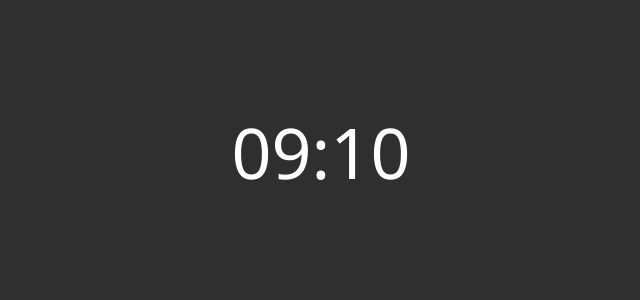
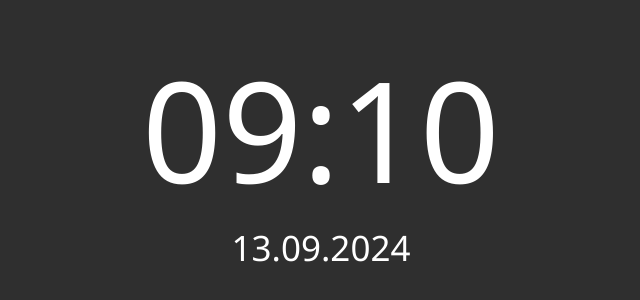
Before and after one commit to kimgnguyen/time, a plain HTML site: page index.html in a window 1280 px wide. Shown: the part 248-548 px from the top of the page, without its empty margins (319-959 px from the left). Drawn offline with Linux system fonts and the light colour scheme.

Commit message:
Update index.html

```diff
--- a/index.html
+++ b/index.html
@@ -3,28 +3,55 @@
 <head>
   <meta charset="UTF-8">
   <meta name="viewport" content="width=device-width, initial-scale=1.0">
-  <title>Time</title>
+  <title>Date and Time</title>
   <link rel="stylesheet" href="css/style.css">
   <style>
-    .mid {
-      margin-right: 10px;
+    body {
+      display: flex;
+      justify-content: center;
+      align-items: center;
+      height: 100vh;
+      margin: 0;
+    }
+
+    .current-time {
+      text-align: center;
+    }
+
+    .date {
+      font-size: .5em; /* Smaller font size for the date */
+    }
+
+    .time {
+      font-size: 2em; /* Larger font size for the time */
     }
   </style>
 </head>
 <body>
     <div class="current-time">
+        <div class="time"></div>
+        <div class="date"></div>
+    </div>
+
     <script>
         function updateTime() {
             const now = new Date();
+            const day = now.getDate().toString().padStart(2, '0');
+            const month = (now.getMonth() + 1).toString().padStart(2, '0'); // Months are 0-based
+            const year = now.getFullYear();
             const hours = now.getHours().toString().padStart(2, '0');
             const minutes = now.getMinutes().toString().padStart(2, '0');
             const seconds = now.getSeconds().toString().padStart(2, '0');
-                document.querySelector('.current-time').textContent = `${hours}:${minutes}`;
+
+            const date = `${day}.${month}.${year}`;
+            const time = `${hours}:${minutes}`;
+
+            document.querySelector('.date').textContent = date;
+            document.querySelector('.time').textContent = time;
         }
 
-            setInterval(updateTime, 1000); // Update time every second
+        setInterval(updateTime, 1000); // Update every second
         updateTime(); // Initial call
     </script>
-    </div>
 </body>
 </html>
```
Lines whose indentation alone changed are shown as unchanged.
